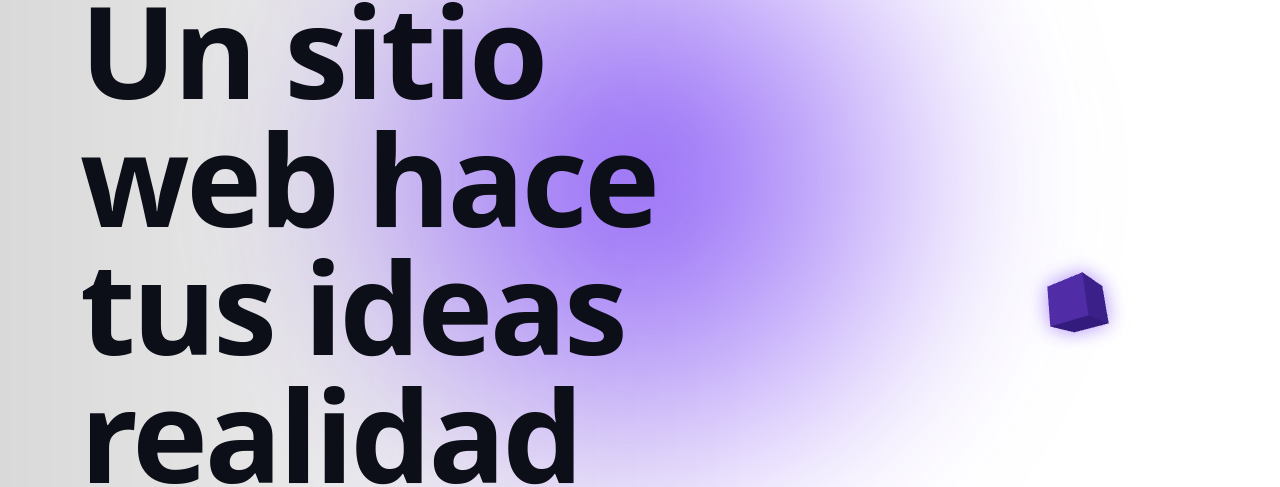
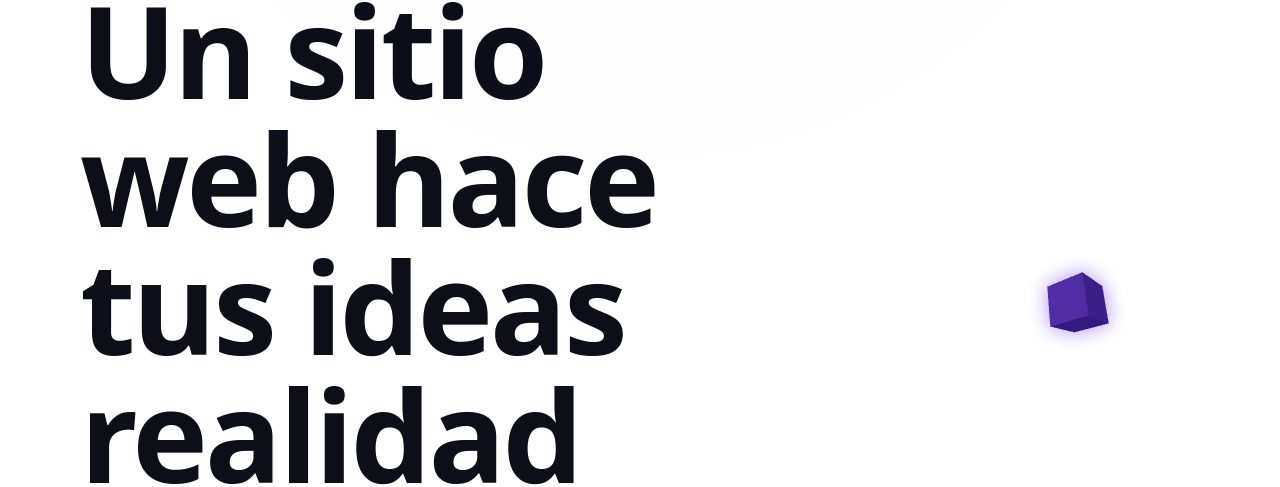
Before and after one commit to Maurisi0m/PORTAFOLIO, a React (Vite) app: page / in a window 1280 px wide. Shown: the part 269-756 px from the top of the page. Built offline with nearby package versions, Linux system fonts and the light colour scheme.

Commit message:
Move hero overlay to global and add shadowed glows
cgen-2c7d42d8c91749d6ac0f6093b88b4a5e

```diff
--- a/client/pages/Index.tsx
+++ b/client/pages/Index.tsx
@@ -41,10 +41,6 @@ export default function Index() {
         animate={{ opacity: 1, y: 0 }}
         transition={{ duration: 0.2, ease: "easeOut" }}
       >
-        <div className="absolute inset-0 -z-10">
-          <div className="absolute inset-0 bg-[linear-gradient(90deg,rgba(0,0,0,0.15)_0%,transparent_60%)]" />
-          <div className="absolute left-1/2 top-0 -translate-x-1/2 h-[48rem] w-[48rem] rounded-full bg-[radial-gradient(closest-side,theme(colors.violet.500/30),transparent)] blur-3xl" />
-        </div>
         <div
           ref={heroRef}
           className="relative isolate mx-auto px-6 md:px-10 max-w-7xl text-center md:text-left md:grid md:grid-cols-12 md:gap-10 md:items-center"
@@ -60,7 +56,7 @@ export default function Index() {
           onMouseLeave={() => setCursor((p) => ({ ...p, active: false }))}
         >
           <motion.div
-            className="pointer-events-none absolute -z-10 h-40 w-40 sm:h-64 sm:w-64 -translate-x-1/2 -translate-y-1/2 rounded-full blur-2xl"
+            className="pointer-events-none absolute -z-10 h-40 w-40 sm:h-64 sm:w-64 -translate-x-1/2 -translate-y-1/2 rounded-full blur-2xl drop-shadow-[0_0_80px_hsl(var(--primary)/.35)] shadow-2xl shadow-primary/30"
             style={{
               left: cursor.x,
               top: cursor.y,
@@ -97,7 +93,7 @@ export default function Index() {
           </div>
           <div className="hidden md:block md:col-span-5 relative min-h-[320px]">
             <Decorative3D />
-            <div className="absolute -right-20 -top-16 h-72 w-72 rounded-full bg-[radial-gradient(closest-side,theme(colors.primary/25),transparent)] blur-3xl" />
+            <div className="absolute -right-20 -top-16 h-72 w-72 rounded-full bg-[radial-gradient(closest-side,theme(colors.primary/25),transparent)] blur-3xl drop-shadow-[0_0_90px_hsl(var(--primary)/.35)]" />
           </div>
         </div>
       </motion.section>
```
